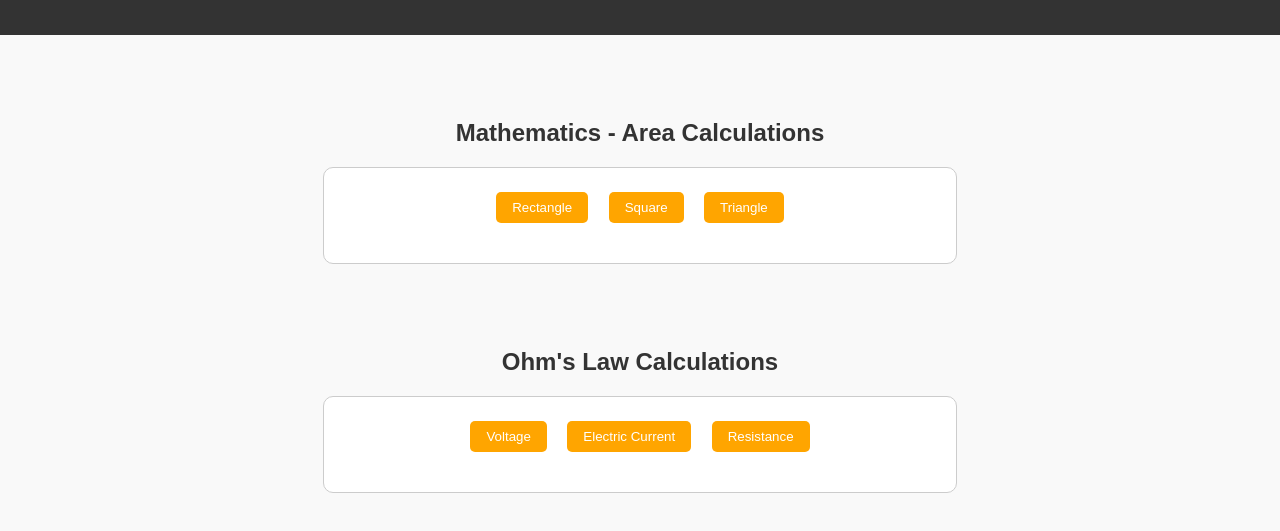
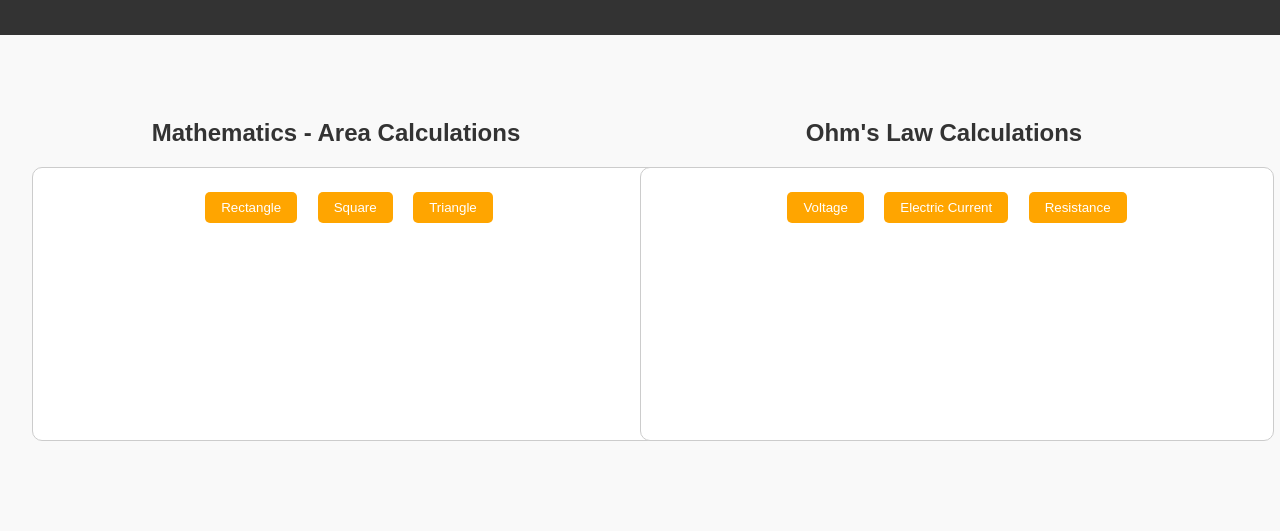
Before and after one commit to Zeteny-Mato-AG/Calculator-app, a plain HTML site: page index.html in a window 1280 px wide. Shown: the part 77-608 px from the top of the page. Drawn offline with Linux system fonts and the light colour scheme.

Commit message:
Update style.css

```diff
--- a/style.css
+++ b/style.css
@@ -14,7 +14,7 @@ body {
 
   main {
     display: flex;
-    flex-direction: column;
+    flex-direction: row;
     align-items: center;
     padding: 2rem;
   }
@@ -38,6 +38,7 @@ body {
     width: 100%;
     max-width: 600px;
     margin: 0 auto;
+    height: 15rem;
   }
 
   button {
```
